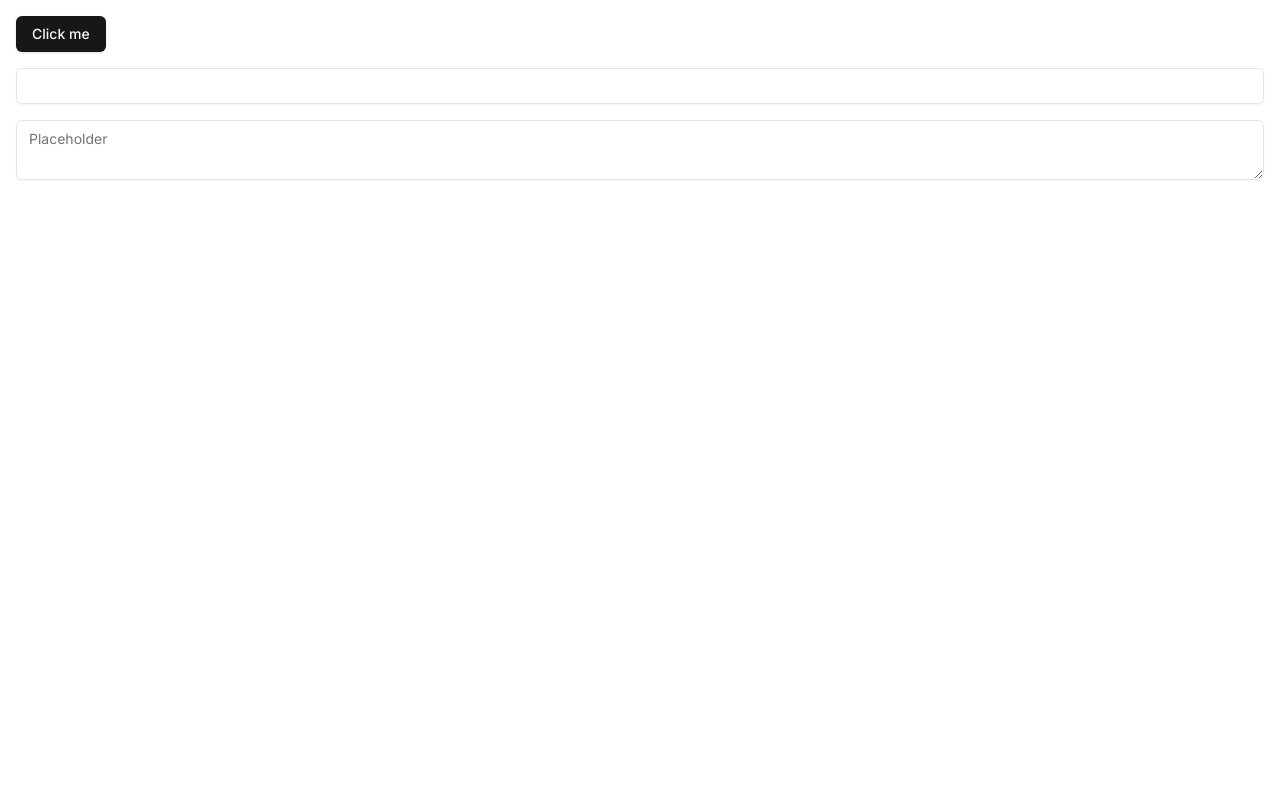
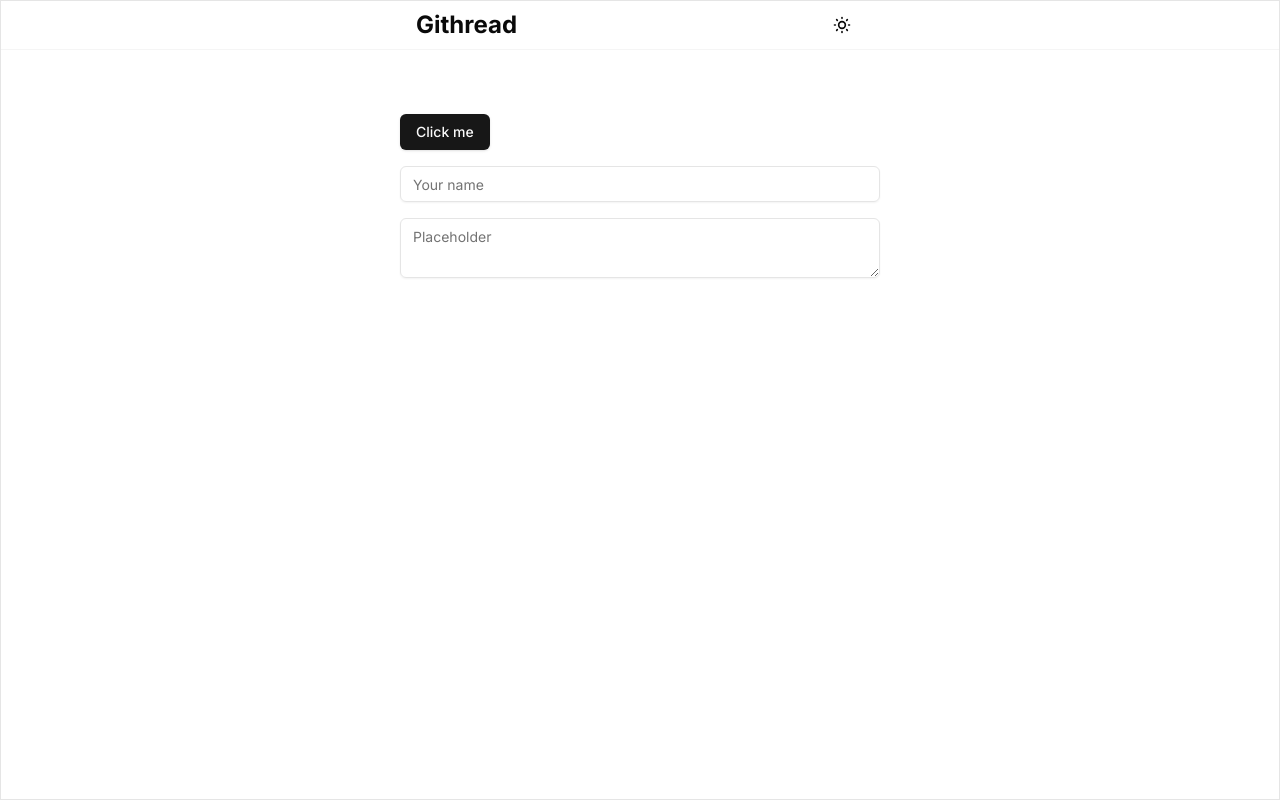
Before and after one commit to ngimdock/githread, a Next.js app: page / in a window 1280 px wide. Built offline with nearby package versions, Linux system fonts and the light colour scheme.

Commit message:
implement header

```diff
--- a/app/layout.tsx
+++ b/app/layout.tsx
@@ -1,6 +1,9 @@
 import type { Metadata } from "next";
 import { Inter } from "next/font/google";
 import "./globals.css";
+import { ThemeProvider } from "@/src/theme/theme-provider";
+import clsx from "clsx";
+import { Header } from "@/src/feature/layout/header";
 
 const inter = Inter({ subsets: ["latin"] });
 
@@ -15,8 +18,17 @@ export default function RootLayout({
   children: React.ReactNode;
 }>) {
   return (
-    <html lang="en">
-      <body className={inter.className}>{children}</body>
+    <html lang="en" className="h-full">
+      <body className={clsx(inter.className, "bg-background h-full")}>
+        <ThemeProvider attribute="class" defaultTheme="system" enableSystem>
+          <div className="flex flex-col h-full border">
+            <Header />
+            <div className="flex-1 max-w-lg m-auto py-12 w-full">
+              {children}
+            </div>
+          </div>
+        </ThemeProvider>
+      </body>
     </html>
   );
 }
--- a/app/page.tsx
+++ b/app/page.tsx
@@ -14,7 +14,7 @@ export default function Home() {
         Click me
       </Button>
 
-      <Input />
+      <Input placeholder="Your name" />
 
       <Textarea placeholder="Placeholder" />
     </div>
--- a/package.json
+++ b/package.json
@@ -19,7 +19,9 @@
     "@radix-ui/react-toast": "^1.1.5",
     "class-variance-authority": "^0.7.0",
     "clsx": "^2.1.0",
+    "lucide-react": "^0.331.0",
     "next": "14.1.0",
+    "next-themes": "^0.2.1",
     "react": "^18",
     "react-dom": "^18",
     "react-hook-form": "^7.50.1",
--- /dev/null
+++ b/src/feature/layout/header.tsx
@@ -0,0 +1,14 @@
+import { Button } from "@/components/ui/button";
+import { ThemeToogle } from "@/src/theme/theme-toogle";
+import React from "react";
+
+export const Header = async () => {
+  return (
+    <header className="border-b border-b-accent">
+      <div className="  container flex items-center py-2 max-w-lg m-auto gap-1">
+        <h2 className="text-2xl font-bold mr-auto">Githread</h2>
+        <ThemeToogle />
+      </div>
+    </header>
+  );
+};
--- /dev/null
+++ b/src/theme/theme-provider.tsx
@@ -0,0 +1,8 @@
+"use client";
+
+import { ThemeProvider as NextThemeProvider } from "next-themes";
+import { ThemeProviderProps } from "next-themes/dist/types";
+
+export const ThemeProvider = ({ children, ...props }: ThemeProviderProps) => {
+  return <NextThemeProvider {...props}>{children}</NextThemeProvider>;
+};
--- /dev/null
+++ b/src/theme/theme-toogle.tsx
@@ -0,0 +1,27 @@
+"use client";
+
+import { Button } from "@/components/ui/button";
+import { useTheme } from "next-themes";
+import React from "react";
+import { Moon, SunMedium } from "lucide-react";
+
+export const ThemeToogle = () => {
+  const { setTheme, theme } = useTheme();
+  return (
+    <Button
+      variant="ghost"
+      size="sm"
+      onClick={() => setTheme(theme === "dark" ? "light" : "dark")}
+    >
+      <SunMedium
+        size={20}
+        className="rotate-0 scale-100 transition-all dark:-rotate-90 dark:scale-0"
+      />
+      <Moon
+        size={20}
+        className="rotate-90 scale-0 transition-all dark:-rotate-0 dark:scale-100 absolute"
+      />
+      <span className="sr-only">Toggle theme</span>
+    </Button>
+  );
+};
```
Also changed, not shown: 1 other file (tests, documents, lock files or other folders).
